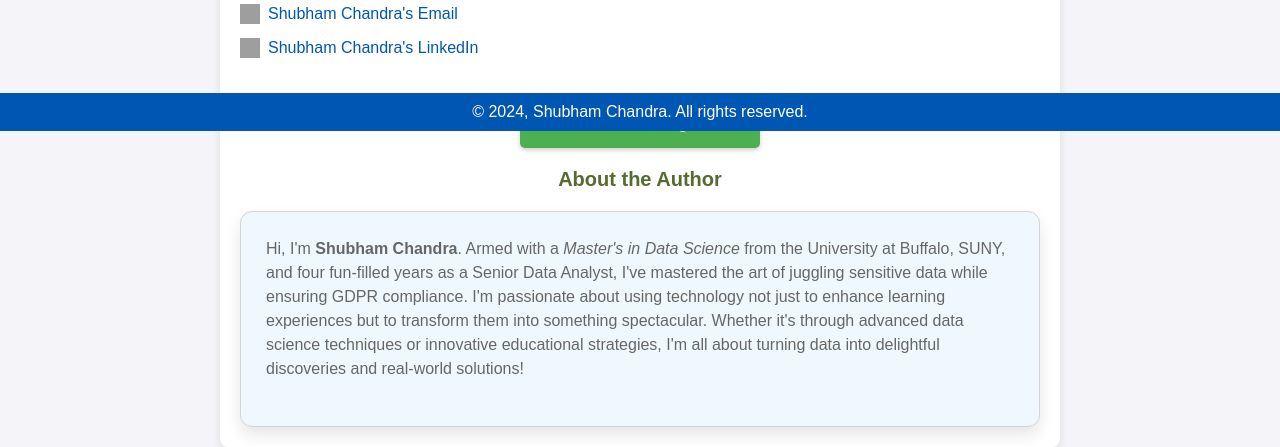
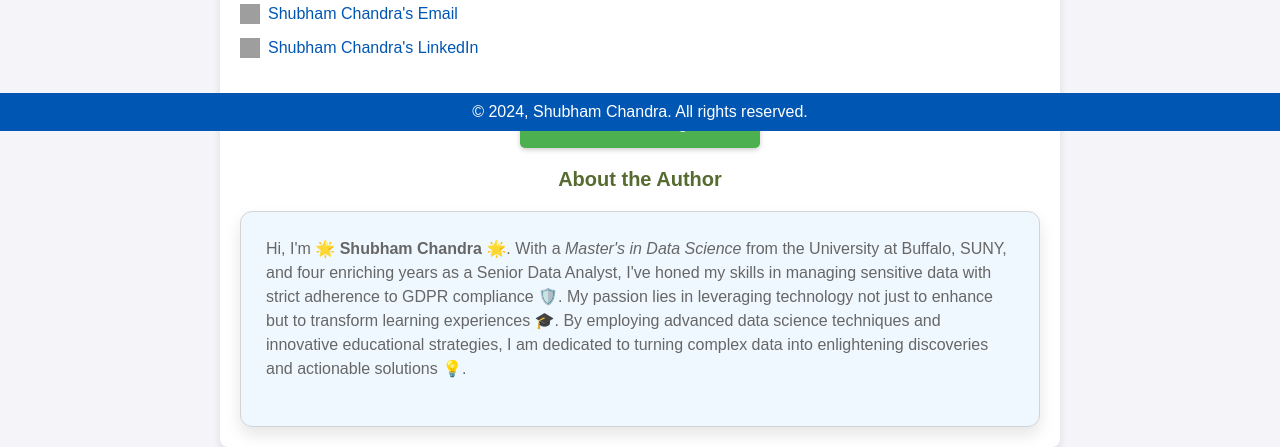
Before and after one commit to Shubham235Chandra/SuccessSage, a Flask app: page / in a window 1280 px wide. Shown: the part 669-1116 px from the top of the page. Run offline with Flask 3, Linux system fonts and the light colour scheme; some web fonts are replaced; grey boxes are pictures that could not be loaded.

Commit message:
Final Pushes

```diff
--- a/src/exception.py
+++ b/src/exception.py
@@ -1,5 +1,5 @@
 import sys
-from logger import logging
+from src.logger import logging
 
 def error_message_detail(error,error_detail:sys):
     exc_type, exc_value, exc_tb=error_detail.exc_info()
--- a/src/pipeline/predict_pipeline.py
+++ b/src/pipeline/predict_pipeline.py
@@ -4,8 +4,8 @@ import pandas as pd
 import numpy as np
 import dill
 
-from exception import CustomException
-from utils import load_object
+from src.exception import CustomException
+from src.utils import load_object
 
 class PredictPipeline:
 
--- a/src/utils.py
+++ b/src/utils.py
@@ -8,7 +8,7 @@ import pickle
 from sklearn.metrics import r2_score
 from sklearn.model_selection import GridSearchCV
 
-from exception import CustomException
+from src.exception import CustomException
 
 def save_object(file_path, obj):
     try:
--- a/templates/index.html
+++ b/templates/index.html
@@ -153,7 +153,7 @@
 
             <h2>About the Author</h2>
             <div class="author-bio">
-                <p>Hi, I'm <strong>Shubham Chandra</strong>. Armed with a <em>Master's in Data Science</em> from the University at Buffalo, SUNY, and four fun-filled years as a Senior Data Analyst, I've mastered the art of juggling sensitive data while ensuring GDPR compliance. I'm passionate about using technology not just to enhance learning experiences but to transform them into something spectacular. Whether it's through advanced data science techniques or innovative educational strategies, I'm all about turning data into delightful discoveries and real-world solutions!</p>
+                <p>Hi, I'm <strong>🌟 Shubham Chandra 🌟</strong>. With a <em>Master's in Data Science</em> from the University at Buffalo, SUNY, and four enriching years as a Senior Data Analyst, I've honed my skills in managing sensitive data with strict adherence to GDPR compliance 🛡️. My passion lies in leveraging technology not just to enhance but to transform learning experiences 🎓. By employing advanced data science techniques and innovative educational strategies, I am dedicated to turning complex data into enlightening discoveries and actionable solutions 💡.</p>
             </div>
 
         </div>
```
